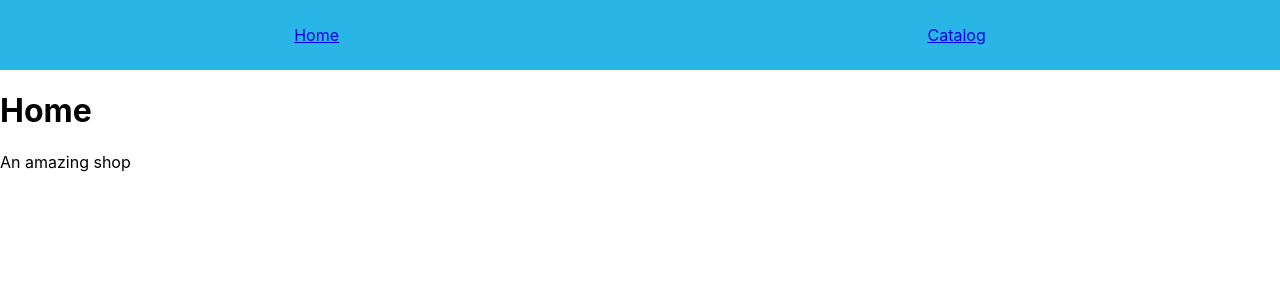
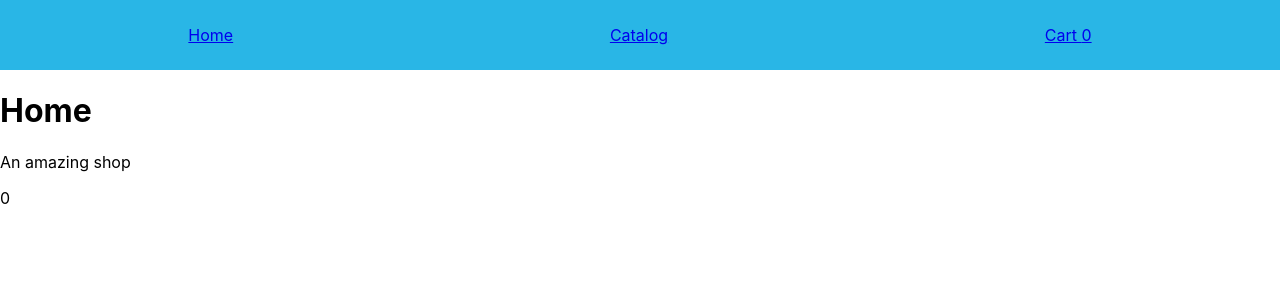
Before and after one commit to S460s/shopping-cart, a React (Create React App) app: page / in a window 1280 px wide. Shown: the top 300 px of the page. Built offline with nearby package versions, Linux system fonts and the light colour scheme.

Commit message:
Added Context

```diff
--- a/src/App.js
+++ b/src/App.js
@@ -1,10 +1,14 @@
 import './styles/App.css';
-
+import { ProductsContext } from './Routes';
+import { useContext } from 'react';
 function App() {
+	const products = useContext(ProductsContext);
+	console.log(products);
 	return (
 		<div className='App'>
 			<h1>Home</h1>
 			<p>An amazing shop </p>
+			<p>{products[0].amount}</p>
 		</div>
 	);
 }
--- a/src/Routes.js
+++ b/src/Routes.js
@@ -1,22 +1,35 @@
-import React from 'react';
+import React, { createContext } from 'react';
 import { BrowserRouter as Router, Switch, Route } from 'react-router-dom';
 import App from './App';
 import Nav from './components/Nav';
 import Catalog from './components/Catalog';
 import ProductDetails from './components/ProductDetails';
 import Checkout from './components/Checkout';
+import products from './products';
+
+const ProductsContext = createContext(products);
 const Routes = () => {
 	return (
 		<Router>
-			<Nav />
-			<Switch>
-				<Route exact path='/' component={App} />
-				<Route path='/catalog' component={Catalog} />
-				<Route path='/product/:id' component={ProductDetails} />
-				<Route path='/checkout' component={Checkout} />
-			</Switch>
+			<ProductsContext.Provider value={products}>
+				<Nav />
+				<Switch>
+					<Route exact path='/'>
+						<App />
+					</Route>
+					<Route path='/catalog'>
+						<Catalog />
+					</Route>
+					<Route path='/product/:id'>
+						<ProductDetails />
+					</Route>
+					<Route path='/checkout'>
+						<Checkout />
+					</Route>
+				</Switch>
+			</ProductsContext.Provider>
 		</Router>
 	);
 };
-
+export { ProductsContext };
 export default Routes;
--- a/src/components/Catalog.js
+++ b/src/components/Catalog.js
@@ -1,12 +1,10 @@
-import React, { useState } from 'react';
+import React from 'react';
 import products, { productNum } from '../products.js';
 import ProductCard from './ProductCard';
 import '../styles/Catalog.css';
 import { Link } from 'react-router-dom';
 
 const Catalog = () => {
-	const [itemCount, setItemCount] = useState(productNum());
-
 	const productComponents = products.map((product) => {
 		return <ProductCard data={product} key={product.id} />;
 	});
@@ -14,9 +12,6 @@ const Catalog = () => {
 	return (
 		<div>
 			<h2>Catalog</h2>
-			<Link to='/checkout'>
-				<h3>Cart {itemCount}</h3>
-			</Link>
 			<h3>Products</h3>
 			<div className='catalog'>{productComponents}</div>
 		</div>
--- a/src/components/Nav.js
+++ b/src/components/Nav.js
@@ -1,8 +1,10 @@
-import React from 'react';
+import React, { useState } from 'react';
 import { Link } from 'react-router-dom';
+import { ProductsContext } from '../Routes';
 import '../styles/Nav.css';
-import products from '../products';
 const Nav = () => {
+	const [itemCount, setItemCount] = useState(0);
+
 	return (
 		<nav>
 			<Link to='/'>
@@ -11,6 +13,9 @@ const Nav = () => {
 			<Link to='/catalog'>
 				<span>Catalog</span>
 			</Link>
+			<Link to='/checkout'>
+				<span>Cart {itemCount}</span>
+			</Link>
 		</nav>
 	);
 };
```
